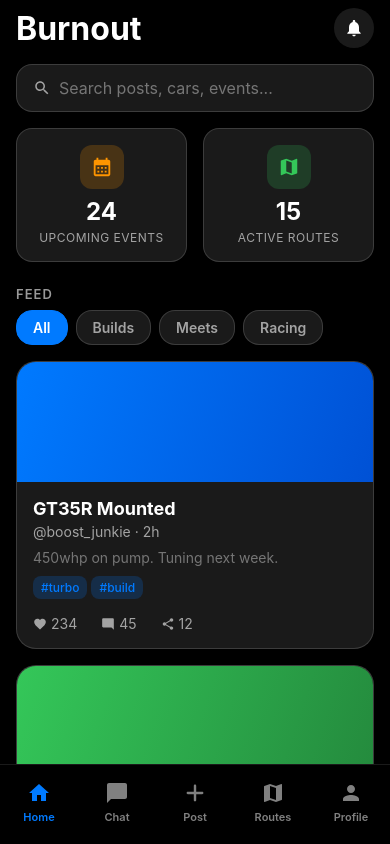
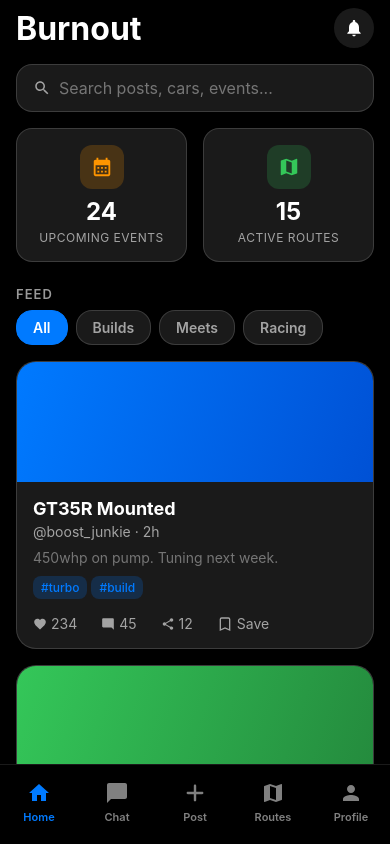
Before and after one commit to aktimekeeper-alt/0303-20-, a React Native app in the folder ReactNative/: screen /Home in a window 390 px wide. Built offline with nearby package versions, Linux system fonts and the light colour scheme.

Commit message:
Add save functionality to posts
- Create SavedContext for managing saved posts with AsyncStorage persistence
- Add save button to ContentCard with bookmark icon
- Saved posts are highlighted with primary color

```diff
--- a/ReactNative/App.js
+++ b/ReactNative/App.js
@@ -21,6 +21,7 @@ import EventDetailScreen from './src/screens/EventDetailScreen';
 import ModDetailScreen from './src/screens/ModDetailScreen';
 
 import { ThemeProvider, useTheme } from './src/context/ThemeContext';
+import { SavedProvider } from './src/context/SavedContext';
 import { colors as defaultColors } from './src/styles/theme';
 
 const Tab = createBottomTabNavigator();
@@ -147,7 +148,9 @@ function AppContent() {
 export default function App() {
   return (
     <ThemeProvider>
-      <AppContent />
+      <SavedProvider>
+        <AppContent />
+      </SavedProvider>
     </ThemeProvider>
   );
 }
--- a/ReactNative/src/components/ContentCard.js
+++ b/ReactNative/src/components/ContentCard.js
@@ -3,6 +3,7 @@ import { View, Text, TouchableOpacity, StyleSheet, Animated } from 'react-native
 import { LinearGradient } from 'expo-linear-gradient';
 import Svg, { Path } from 'react-native-svg';
 import { useTheme } from '../context/ThemeContext';
+import { useSaved } from '../context/SavedContext';
 import { spacing, borderRadius } from '../styles/theme';
 
 const HeartIcon = ({ color }) => (
@@ -23,9 +24,17 @@ const ShareIcon = ({ color }) => (
   </Svg>
 );
 
+const BookmarkIcon = ({ color, filled }) => (
+  <Svg viewBox="0 0 24 24" width={16} height={16} fill={filled ? color : 'none'} stroke={color} strokeWidth={2}>
+    <Path d="M17 3H7c-1.1 0-2 .9-2 2v16l7-3 7 3V5c0-1.1-.9-2-2-2z" />
+  </Svg>
+);
+
 export default function ContentCard({ post, onPress }) {
   const { colors } = useTheme();
+  const { isPostSaved, toggleSavePost } = useSaved();
   const scaleAnim = useRef(new Animated.Value(1)).current;
+  const saved = isPostSaved(post.id);
 
   const handlePressIn = () => {
     Animated.spring(scaleAnim, { toValue: 0.98, friction: 3, useNativeDriver: true }).start();
@@ -33,6 +42,11 @@ export default function ContentCard({ post, onPress }) {
 
   const handlePressOut = () => {
     Animated.spring(scaleAnim, { toValue: 1, friction: 3, useNativeDriver: true }).start();
+  };
+
+  const handleSave = (e) => {
+    e.stopPropagation();
+    toggleSavePost(post);
   };
 
   return (
@@ -76,6 +90,12 @@ export default function ContentCard({ post, onPress }) {
               <ShareIcon color={colors.textSecondary} />
               <Text style={[styles.statText, { color: colors.textSecondary }]}>{post.shares}</Text>
             </View>
+            <TouchableOpacity style={styles.stat} onPress={handleSave}>
+              <BookmarkIcon color={saved ? colors.primary : colors.textSecondary} filled={saved} />
+              <Text style={[styles.statText, { color: saved ? colors.primary : colors.textSecondary }]}>
+                {saved ? 'Saved' : 'Save'}
+              </Text>
+            </TouchableOpacity>
           </View>
         </View>
       </TouchableOpacity>
--- /dev/null
+++ b/ReactNative/src/context/SavedContext.js
@@ -0,0 +1,69 @@
+import React, { createContext, useContext, useState, useEffect } from 'react';
+import AsyncStorage from '@react-native-async-storage/async-storage';
+
+const SavedContext = createContext();
+
+export function SavedProvider({ children }) {
+  const [savedPosts, setSavedPosts] = useState([]);
+
+  useEffect(() => {
+    loadSavedPosts();
+  }, []);
+
+  const loadSavedPosts = async () => {
+    try {
+      const saved = await AsyncStorage.getItem('savedPosts');
+      if (saved) {
+        setSavedPosts(JSON.parse(saved));
+      }
+    } catch (error) {
+      console.error('Error loading saved posts:', error);
+    }
+  };
+
+  const savePost = async (post) => {
+    try {
+      const newSavedPosts = [...savedPosts, post];
+      setSavedPosts(newSavedPosts);
+      await AsyncStorage.setItem('savedPosts', JSON.stringify(newSavedPosts));
+    } catch (error) {
+      console.error('Error saving post:', error);
+    }
+  };
+
+  const unsavePost = async (postId) => {
+    try {
+      const newSavedPosts = savedPosts.filter(p => p.id !== postId);
+      setSavedPosts(newSavedPosts);
+      await AsyncStorage.setItem('savedPosts', JSON.stringify(newSavedPosts));
+    } catch (error) {
+      console.error('Error unsaving post:', error);
+    }
+  };
+
+  const isPostSaved = (postId) => {
+    return savedPosts.some(p => p.id === postId);
+  };
+
+  const toggleSavePost = async (post) => {
+    if (isPostSaved(post.id)) {
+      await unsavePost(post.id);
+    } else {
+      await savePost(post);
+    }
+  };
+
+  return (
+    <SavedContext.Provider value={{ savedPosts, savePost, unsavePost, isPostSaved, toggleSavePost }}>
+      {children}
+    </SavedContext.Provider>
+  );
+}
+
+export function useSaved() {
+  const context = useContext(SavedContext);
+  if (!context) {
+    throw new Error('useSaved must be used within a SavedProvider');
+  }
+  return context;
+}
```
